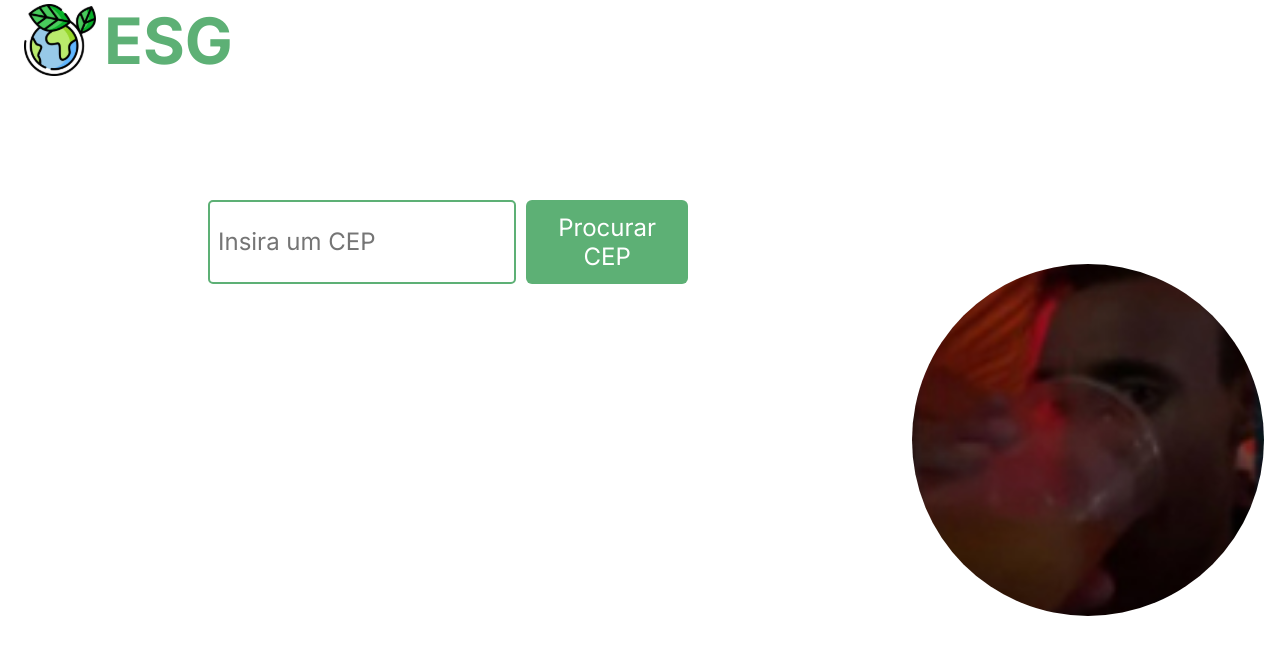
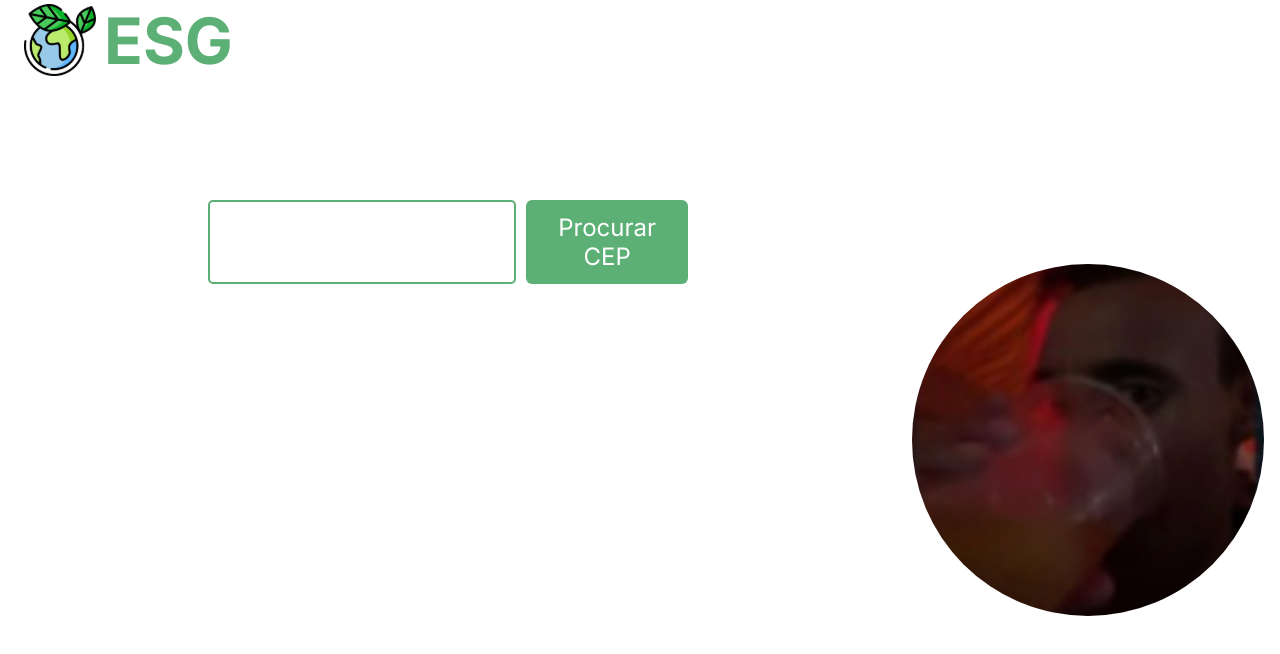
Before and after one commit to josersn/monorepo, a React (Create React App) app in the folder front-end/: page /aboutme in a window 1280 px wide. Shown: the top 654 px of the page. Built offline with nearby package versions, Linux system fonts and the light colour scheme.

Commit message:
Revert "inicio formik pagina sobre mim"
This reverts commit 7c364b2ac6394c7dd41178ef9b2e7eaa0fcd2012.

```diff
--- a/front-end/src/pages/informations/index.js
+++ b/front-end/src/pages/informations/index.js
@@ -6,18 +6,6 @@ import { useLocation } from 'react-router-dom';
 import { api } from '../../services/api';
 import Button from '../../components/button';
 import Input from '../../components/input';
-import { useFormik } from "formik";
-
-const validate = values => {
-
-  const errors = {};
-
-  if (values.cep.length != 8) {
-    errors.cep = "Insira um CEP válido";
-  }
-
-  return errors;
-};
 
 function Information(props) {
 
@@ -29,18 +17,10 @@ function Information(props) {
     const [showResult, setShowResult] = useState(false);
     const [result, setResult] = useState({});
 
-  const formik = useFormik({
-    initialValues: {
-      cep: ""
-    },
-    validate,
-    onSubmit: e => {
-      handleSubmit()
-    }
-  });
-
-    async function handleSubmit() {
+    async function handleSubmit(e) {
+        e.preventDefault();
         const { data } = await api.get(`${cep}/json/`);
+        console.log(data);
         setResult(data);
         setShowResult(true);
     }
@@ -61,17 +41,11 @@ function Information(props) {
                 ))
             }
             <div className={location.pathname == "/aboutme" ? "show-form" : "hide-form"}>
-            <Form onSubmit={formik.handleSubmit}>
-          <Input
-            id="cep"
-            name="cep"
-            type="text"
-            onChange={formik.handleChange}
-            value={formik.values.cep}
-            required
-            phText="Insira um CEP" />
-             <p className='erro'>{formik.errors.cep ? formik.errors.cep : ""}</p>
-
+            <Form>
+                <Input
+                    placeholder="Digite seu CEP"
+                    name="cep"
+                    onChange={e => setCep(e.target.value)} />
                 <Button>Procurar CEP</Button>
             </Form>
             {showResult && (
```
